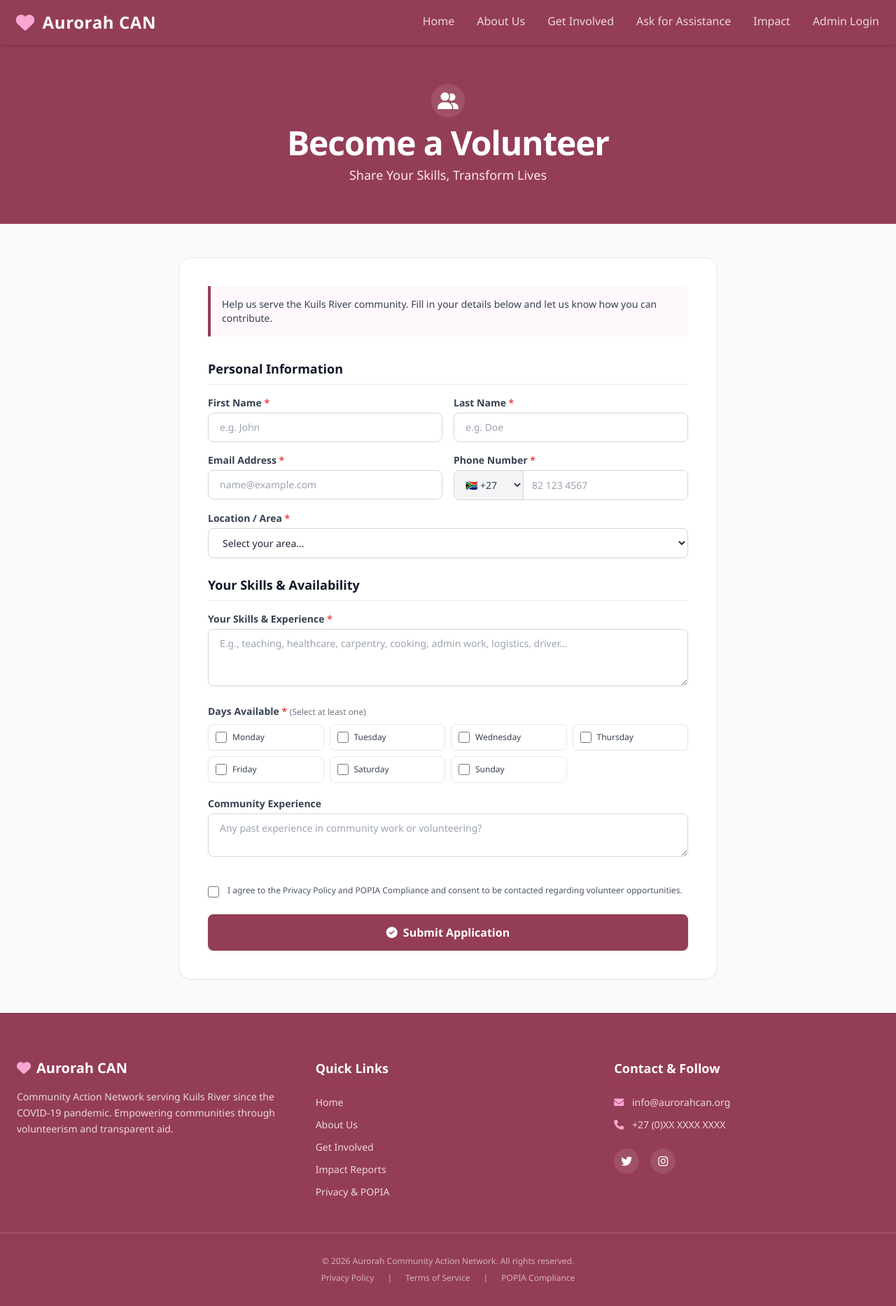
After one commit to GarrenTopG/gdn-wesbite, a FastAPI app: template app/templates/volunteer.html in a window 1280 px wide. The commit adds this page. Shown: the whole page at 70% size. Run offline with FastAPI, Linux system fonts and the light colour scheme; the template is opened without the code that fills it, so the values that code supplies are empty; some libraries are stand-ins or nearby versions.

Commit message:
feat(public): complete volunteer and beneficiary intake workflows
- Introduce About, Volunteer, and Request Assistance Jinja2 templates
- Update base layout navigation with active_page state rendering and explicit route links
- Implement GET and POST FastAPI endpoints for page rendering and form processing
- Integrate SQLModel Session persistence for Volunteer and BeneficiaryNeed entities
- Add client-side availability selection validation to volunteer signup
- Implement POPIA-compliant data handling with auto-generated anonymised titles for assistance requests
- Ensure database table initialization on application startup

```diff
--- a/app/templates/base.html
+++ b/app/templates/base.html
@@ -78,13 +78,32 @@
                 <span class="group-hover:text-pink-100 transition">Aurorah CAN</span>
             </a>
 
-            <!-- Navigation Links (Mobile App Link Removed) -->
+            <!-- Navigation Links -->
             <nav class="hidden md:flex items-center space-x-8 font-medium">
-                <a href="/" class="border-b-2 border-white pb-1 text-white">Home</a>
-                <a href="#" class="text-white/80 hover:text-white hover:scale-105 transition transform inline-block">About Us</a>
-                <a href="#" class="text-white/80 hover:text-white hover:scale-105 transition transform inline-block">Get Involved</a>
-                <a href="#" class="text-white/80 hover:text-white hover:scale-105 transition transform inline-block">Impact</a>
-                <a href="#" class="text-white/80 hover:text-white hover:scale-105 transition transform inline-block">Admin Login</a>
+                <a href="/"
+                class="transition transform inline-block pb-1 {% if active_page == 'home' %}text-white border-b-2 border-white{% else %}text-white/80 hover:text-white hover:scale-105{% endif %}">
+                    Home
+                </a>
+                <a href="/about"
+                class="transition transform inline-block pb-1 {% if active_page == 'about' %}text-white border-b-2 border-white{% else %}text-white/80 hover:text-white hover:scale-105{% endif %}">
+                    About Us
+                </a>
+                <a href="/volunteer"
+                class="transition transform inline-block pb-1 {% if active_page == 'volunteer' %}text-white border-b-2 border-white{% else %}text-white/80 hover:text-white hover:scale-105{% endif %}">
+                    Get Involved
+                </a>
+                <a href="/request-assistance"
+                class="transition transform inline-block pb-1 {% if active_page == 'assistance' %}text-white border-b-2 border-white{% else %}text-white/80 hover:text-white hover:scale-105{% endif %}">
+                    Ask for Assistance
+                </a>
+                <a href="#"
+                class="transition transform inline-block pb-1 {% if active_page == 'impact' %}text-white border-b-2 border-white{% else %}text-white/80 hover:text-white hover:scale-105{% endif %}">
+                    Impact
+                </a>
+                <a href="#"
+                class="transition transform inline-block pb-1 {% if active_page == 'admin' %}text-white border-b-2 border-white{% else %}text-white/80 hover:text-white hover:scale-105{% endif %}">
+                    Admin Login
+                </a>
             </nav>
         </div>
     </header>
--- a/app/templates/index.html
+++ b/app/templates/index.html
@@ -21,10 +21,10 @@
         </p>
 
         <div class="flex flex-col sm:flex-row justify-center items-center space-y-4 sm:space-y-0 sm:space-x-6">
-            <a href="#" class="btn-bounce bg-white text-brand-800 font-bold px-8 py-3.5 rounded-lg shadow-lg hover:bg-gray-100 flex items-center group">
+            <a href="/volunteer" class="btn-bounce bg-white text-brand-800 font-bold px-8 py-3.5 rounded-lg shadow-lg hover:bg-gray-100 flex items-center group">
                 <i class="fa-solid fa-user-group mr-2 group-hover:scale-125 transition-transform"></i> Get Involved
             </a>
-            <a href="#" class="btn-bounce bg-brand-500 text-white font-bold px-8 py-3.5 rounded-lg shadow-lg hover:bg-[#b00d4c] flex items-center group">
+            <a href="/about" class="btn-bounce bg-brand-500 text-white font-bold px-8 py-3.5 rounded-lg shadow-lg hover:bg-[#b00d4c] flex items-center group">
                 <i class="fa-solid fa-arrow-trend-up mr-2 group-hover:translate-x-1 transition-transform"></i> Learn More
             </a>
         </div>
--- /dev/null
+++ b/app/templates/volunteer.html
@@ -0,0 +1,176 @@
+{% extends "base.html" %}
+
+{% block title %}Get Involved - Aurorah CAN{% endblock %}
+
+{% block content %}
+
+<!-- Header Banner -->
+<section class="bg-brand-800 text-white py-14 px-6 text-center relative overflow-hidden">
+    <div class="max-w-4xl mx-auto relative z-10">
+        <div class="w-12 h-12 bg-white/10 rounded-full flex items-center justify-center mx-auto mb-3 text-2xl">
+            <i class="fa-solid fa-user-group"></i>
+        </div>
+        <h1 class="text-4xl md:text-5xl font-extrabold mb-2 tracking-tight">Become a Volunteer</h1>
+        <p class="text-lg text-pink-100 max-w-xl mx-auto">
+            Share Your Skills, Transform Lives
+        </p>
+    </div>
+</section>
+
+<!-- Form Section -->
+<section class="py-12 px-4 bg-gray-50 min-h-screen">
+    <div class="max-w-3xl mx-auto bg-white rounded-2xl shadow-sm border border-gray-200/80 p-6 md:p-10">
+
+        {% if submitted %}
+        <!-- Success State -->
+        <div class="bg-emerald-50 border border-emerald-200 rounded-xl p-6 text-center mb-8">
+            <div class="w-12 h-12 bg-emerald-500 text-white rounded-full flex items-center justify-center mx-auto mb-3 text-xl">
+                <i class="fa-solid fa-check"></i>
+            </div>
+            <h3 class="text-2xl font-bold text-emerald-900 mb-2">Thank You, {{ full_name }}!</h3>
+            <p class="text-emerald-700 text-sm">
+                Your volunteer details have been saved to our database. Our operations team will match you with upcoming community tasks.
+            </p>
+        </div>
+        {% endif %}
+
+        <!-- Info Box -->
+        <div class="bg-brand-50/60 border-l-4 border-brand-800 p-4 rounded-r-lg mb-8 text-sm text-gray-700">
+            Help us serve the Kuils River community. Fill in your details below and let us know how you can contribute.
+        </div>
+
+        <form id="volunteer-form" action="/volunteer" method="POST" class="space-y-6">
+
+            <!-- 1. Personal Information -->
+            <div>
+                <h3 class="text-lg font-bold text-gray-900 mb-4 border-b pb-2">Personal Information</h3>
+
+                <div class="grid grid-cols-1 md:grid-cols-2 gap-4 mb-4">
+                    <div>
+                        <label for="first_name" class="block text-sm font-semibold text-gray-700 mb-1">First Name <span class="text-red-500">*</span></label>
+                        <input id="first_name" type="text" name="first_name" required placeholder="e.g. John"
+                               class="w-full px-4 py-2.5 rounded-lg border border-gray-300 focus:ring-2 focus:ring-brand-800 focus:border-brand-800 outline-none text-sm transition">
+                    </div>
+                    <div>
+                        <label for="last_name" class="block text-sm font-semibold text-gray-700 mb-1">Last Name <span class="text-red-500">*</span></label>
+                        <input id="last_name" type="text" name="last_name" required placeholder="e.g. Doe"
+                               class="w-full px-4 py-2.5 rounded-lg border border-gray-300 focus:ring-2 focus:ring-brand-800 focus:border-brand-800 outline-none text-sm transition">
+                    </div>
+                </div>
+
+                <div class="grid grid-cols-1 md:grid-cols-2 gap-4 mb-4">
+                    <div>
+                        <label for="email" class="block text-sm font-semibold text-gray-700 mb-1">Email Address <span class="text-red-500">*</span></label>
+                        <input id="email" type="email" name="email" required placeholder="name@example.com"
+                               class="w-full px-4 py-2.5 rounded-lg border border-gray-300 focus:ring-2 focus:ring-brand-800 focus:border-brand-800 outline-none text-sm transition">
+                    </div>
+
+                    <!-- Country Code + Phone Number Input -->
+                    <div>
+                        <label for="phone" class="block text-sm font-semibold text-gray-700 mb-1">Phone Number <span class="text-red-500">*</span></label>
+                        <div class="flex rounded-lg border border-gray-300 focus-within:ring-2 focus-within:ring-brand-800 focus-within:border-brand-800 overflow-hidden transition">
+                            <select id="country_code" name="country_code" aria-label="Country Dial Code" class="bg-gray-100 border-r border-gray-300 px-3 py-2.5 text-sm text-gray-700 outline-none cursor-pointer">
+                                <option value="+27" selected>🇿🇦 +27</option>
+                                <option value="+264">🇳🇦 +264</option>
+                                <option value="+267">🇧🇼 +267</option>
+                                <option value="+263">🇿🇼 +263</option>
+                                <option value="+258">🇲🇿 +258</option>
+                                <option value="+268">🇸🇿 +268</option>
+                                <option value="+266">🇱🇸 +266</option>
+                            </select>
+                            <input id="phone" type="tel" name="phone" required placeholder="82 123 4567"
+                                   class="w-full px-3 py-2.5 outline-none text-sm">
+                        </div>
+                    </div>
+                </div>
+
+                <div class="mb-4">
+                    <label for="location" class="block text-sm font-semibold text-gray-700 mb-1">Location / Area <span class="text-red-500">*</span></label>
+                    <select id="location" name="location" required aria-label="Location / Area" class="w-full px-4 py-2.5 rounded-lg border border-gray-300 focus:ring-2 focus:ring-brand-800 focus:border-brand-800 outline-none text-sm bg-white transition">
+                        <option value="" disabled selected>Select your area...</option>
+                        <option value="Kuils River Central">Kuils River Central</option>
+                        <option value="Highbury">Highbury</option>
+                        <option value="Sarepta">Sarepta</option>
+                        <option value="Jagtershof">Jagtershof</option>
+                        <option value="Mabille Park">Mabille Park</option>
+                        <option value="Other Area">Other Area</option>
+                    </select>
+                </div>
+            </div>
+
+            <!-- 2. Skills & Availability -->
+            <div>
+                <h3 class="text-lg font-bold text-gray-900 mb-4 border-b pb-2">Your Skills & Availability</h3>
+
+                <div class="mb-5">
+                    <label for="skills" class="block text-sm font-semibold text-gray-700 mb-1">Your Skills & Experience <span class="text-red-500">*</span></label>
+                    <textarea id="skills" name="skills" rows="3" required placeholder="E.g., teaching, healthcare, carpentry, cooking, admin work, logistics, driver..."
+                              class="w-full px-4 py-2.5 rounded-lg border border-gray-300 focus:ring-2 focus:ring-brand-800 focus:border-brand-800 outline-none text-sm transition"></textarea>
+                </div>
+
+                <!-- Multi-Day Selection -->
+                <div class="mb-5">
+                    <label class="block text-sm font-semibold text-gray-700 mb-2">
+                        Days Available <span class="text-red-500">*</span>
+                        <span class="text-xs font-normal text-gray-500">(Select at least one)</span>
+                    </label>
+
+                    <div id="days-container" class="grid grid-cols-2 sm:grid-cols-4 gap-2">
+                        {% for day in ["Monday", "Tuesday", "Wednesday", "Thursday", "Friday", "Saturday", "Sunday"] %}
+                        <label class="flex items-center p-2.5 border border-gray-200 rounded-lg hover:bg-brand-50 cursor-pointer transition text-xs font-medium text-gray-700">
+                            <input type="checkbox" name="availability" value="{{ day }}" class="day-checkbox w-4 h-4 text-brand-800 rounded border-gray-300 focus:ring-brand-800 mr-2">
+                            <span>{{ day }}</span>
+                        </label>
+                        {% endfor %}
+                    </div>
+                    <!-- Error message display -->
+                    <p id="availability-error" class="hidden text-xs text-red-500 mt-1 font-semibold">
+                        Please select at least one day you are available.
+                    </p>
+                </div>
+
+                <div class="mb-4">
+                    <label for="community_experience" class="block text-sm font-semibold text-gray-700 mb-1">Community Experience</label>
+                    <textarea id="community_experience" name="community_experience" rows="2" placeholder="Any past experience in community work or volunteering?"
+                              class="w-full px-4 py-2.5 rounded-lg border border-gray-300 focus:ring-2 focus:ring-brand-800 focus:border-brand-800 outline-none text-sm transition"></textarea>
+                </div>
+            </div>
+
+            <!-- 3. POPIA Agreement & Submit -->
+            <div class="pt-2">
+                <div class="flex items-start mb-6">
+                    <input id="popia" name="popia" type="checkbox" value="true" required
+                           class="w-4 h-4 mt-1 text-brand-800 border-gray-300 rounded focus:ring-brand-800">
+                    <label for="popia" class="ml-3 text-xs text-gray-600 leading-relaxed">
+                        I agree to the Privacy Policy and POPIA Compliance and consent to be contacted regarding volunteer opportunities.
+                    </label>
+                </div>
+
+                <button type="submit"
+                        class="w-full btn-bounce bg-brand-800 text-white font-bold py-3.5 rounded-lg shadow hover:bg-brand-900 transition flex items-center justify-center space-x-2">
+                    <i class="fa-solid fa-circle-check"></i>
+                    <span>Submit Application</span>
+                </button>
+            </div>
+
+        </form>
+    </div>
+</section>
+
+<script>
+    document.getElementById('volunteer-form').addEventListener('submit', function(event) {
+        const checkboxes = document.querySelectorAll('.day-checkbox');
+        const isChecked = Array.from(checkboxes).some(cb => cb.checked);
+        const errorMsg = document.getElementById('availability-error');
+
+        if (!isChecked) {
+            event.preventDefault();
+            errorMsg.classList.remove('hidden');
+            document.getElementById('days-container').scrollIntoView({ behavior: 'smooth', block: 'center' });
+        } else {
+            errorMsg.classList.add('hidden');
+        }
+    });
+</script>
+
+{% endblock %}
--- a/main.py
+++ b/main.py
@@ -1,12 +1,16 @@
 from contextlib import asynccontextmanager
-from fastapi import FastAPI, Request
+from fastapi import Depends, FastAPI, Form, Request
+from fastapi.responses import HTMLResponse
 from fastapi.staticfiles import StaticFiles
 from fastapi.templating import Jinja2Templates
+from sqlmodel import Session
+from datetime import datetime
+from typing import Optional
 
-from app.db.session import create_db_and_tables
+from app.db.session import create_db_and_tables, get_session
+from app.models.entities import BeneficiaryNeed, Volunteer
 
 
-# Lifecycle manager to trigger DB creation on server startup
 @asynccontextmanager
 async def lifespan(app: FastAPI):
     create_db_and_tables()
@@ -15,15 +19,152 @@ async def lifespan(app: FastAPI):
 
 app = FastAPI(title="Aurorah CAN Digital Hub", lifespan=lifespan)
 
-# Mount static files
+# Mount static files & Jinja templates
 app.mount("/static", StaticFiles(directory="app/static"), name="static")
-
-# Configure Jinja2 templates
 templates = Jinja2Templates(directory="app/templates")
 
 
-@app.get("/")
+@app.get("/", response_class=HTMLResponse)
 def read_root(request: Request):
     return templates.TemplateResponse(
-        request=request, name="index.html", context={}
+        request=request, name="index.html", context={"active_page": "home"}
     )
+
+
+@app.get("/about", response_class=HTMLResponse)
+def read_about(request: Request):
+    return templates.TemplateResponse(
+        request=request, name="about.html", context={"active_page": "about"}
+    )
+
+
+# --- VOLUNTEER ROUTES ---
+
+@app.get("/volunteer", response_class=HTMLResponse)
+def get_volunteer_page(request: Request):
+    return templates.TemplateResponse(
+        request=request,
+        name="volunteer.html",
+        context={"active_page": "volunteer", "submitted": False},
+    )
+
+
+@app.post("/volunteer", response_class=HTMLResponse)
+async def submit_volunteer_form(
+    request: Request,
+    session: Session = Depends(get_session),
+):
+    # Extract form data
+    form_data = await request.form()
+
+    # Coerce values to str to satisfy Pylance type checking
+    first_name = str(form_data.get("first_name", "")).strip()
+    last_name = str(form_data.get("last_name", "")).strip()
+    full_name = f"{first_name} {last_name}"
+
+    country_code = str(form_data.get("country_code", "+27"))
+    phone_number = str(form_data.get("phone", "")).strip()
+    formatted_phone = f"{country_code} {phone_number}"
+
+    # Extract availability list and ensure every item is a string
+    raw_days = form_data.getlist("availability")
+    selected_days = [str(day) for day in raw_days if isinstance(day, str) or hasattr(day, "__str__")]
+    availability_str = ", ".join(selected_days) if selected_days else "Not specified"
+
+    # Safely extract remaining text fields
+    email = str(form_data.get("email", "")).strip()
+    skills = str(form_data.get("skills", "")).strip()
+    location = str(form_data.get("location", "")).strip()
+
+    # Instantiate Volunteer entity
+    new_volunteer = Volunteer(
+        full_name=full_name,
+        phone=formatted_phone,
+        email=email,
+        skills=skills,
+        location=location,
+        availability=availability_str,
+    )
+
+    session.add(new_volunteer)
+    session.commit()
+    session.refresh(new_volunteer)
+
+    return templates.TemplateResponse(
+        request=request,
+        name="volunteer.html",
+        context={
+            "active_page": "volunteer",
+            "submitted": True,
+            "full_name": full_name,
+        },
+    )
+
+@app.get("/request-assistance", response_class=HTMLResponse)
+async def get_assistance_page(request: Request):
+    return templates.TemplateResponse(
+        request=request,
+        name="request_assistance.html",
+        context={"active_page": "assistance"},
+    )
+
+
+@app.post("/request-assistance", response_class=HTMLResponse)
+async def submit_assistance_form(
+    request: Request,
+    session: Session = Depends(get_session),
+):
+    form_data = await request.form()
+
+    # Extract Contact Info (Private POPIA Restricted)
+    first_name = str(form_data.get("first_name", "")).strip()
+    last_name = str(form_data.get("last_name", "")).strip()
+    contact_name = f"{first_name} {last_name}"
+
+    country_code = str(form_data.get("country_code", "+27"))
+    phone_number = str(form_data.get("phone", "")).strip()
+    contact_phone = f"{country_code} {phone_number}"
+
+    area = str(form_data.get("location", "")).strip()
+    category = str(form_data.get("need_type", "")).strip()
+    urgency = str(form_data.get("urgency", "Normal")).strip()
+    description = str(form_data.get("description", "")).strip()
+
+    # Create full address (combining area and additional details if needed)
+    full_address = area
+
+    # Auto-generate a clean, public-safe anonymised title
+    # e.g., "Food Parcel needed in Kuils River"
+    anonymised_title = f"{category} assistance needed in {area}"
+    if description:
+        # Truncate description slightly for a concise summary title if provided
+        short_desc = (
+            description[:60] + "..." if len(description) > 60 else description
+        )
+        anonymised_title = f"{category}: {short_desc}"
+
+    # Instantiate model using your exact entity fields
+    new_need = BeneficiaryNeed(
+        contact_name=contact_name,
+        contact_phone=contact_phone,
+        full_address=full_address,
+        anonymised_title=anonymised_title,
+        area=area,
+        category=category,
+        urgency=urgency,
+        status="Pending",
+    )
+
+    session.add(new_need)
+    session.commit()
+    session.refresh(new_need)
+
+    return templates.TemplateResponse(
+        request=request,
+        name="request_assistance.html",
+        context={
+            "active_page": "assistance",
+            "submitted": True,
+            "full_name": contact_name,
+        },
+    )
```
Also changed, not shown: app/templates/about.html (added, +145 -0 lines), app/templates/request_assistance.html (added, +155 -0 lines), aurorah.db.
